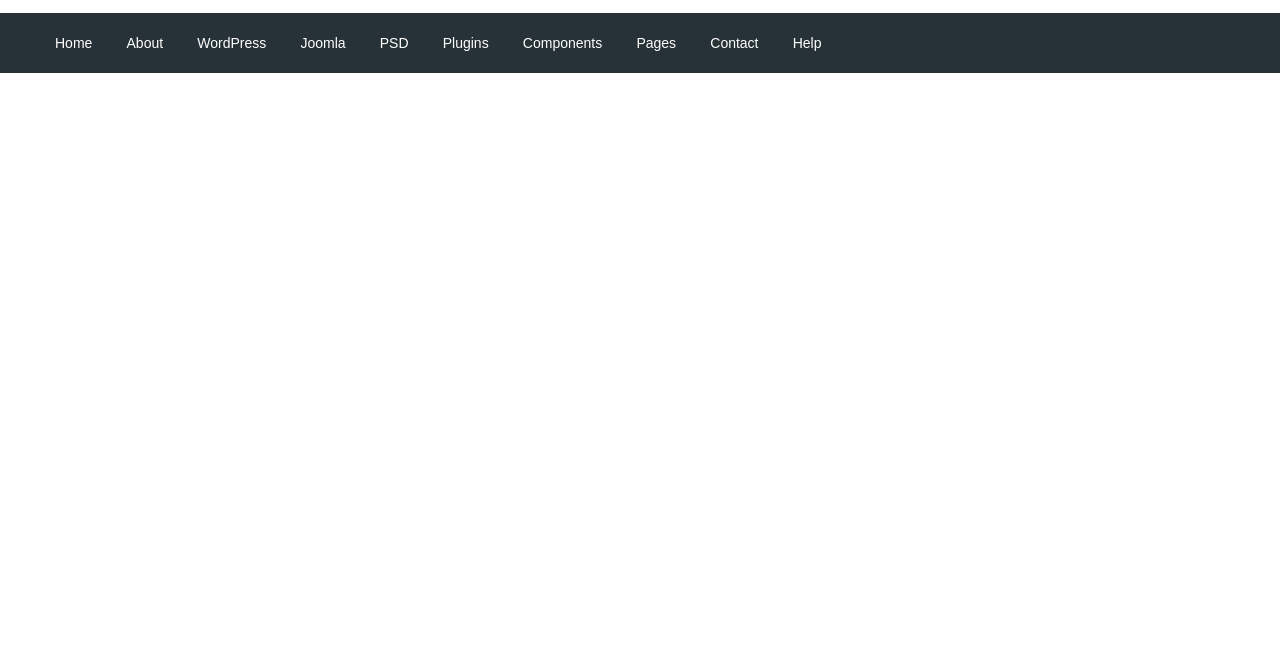
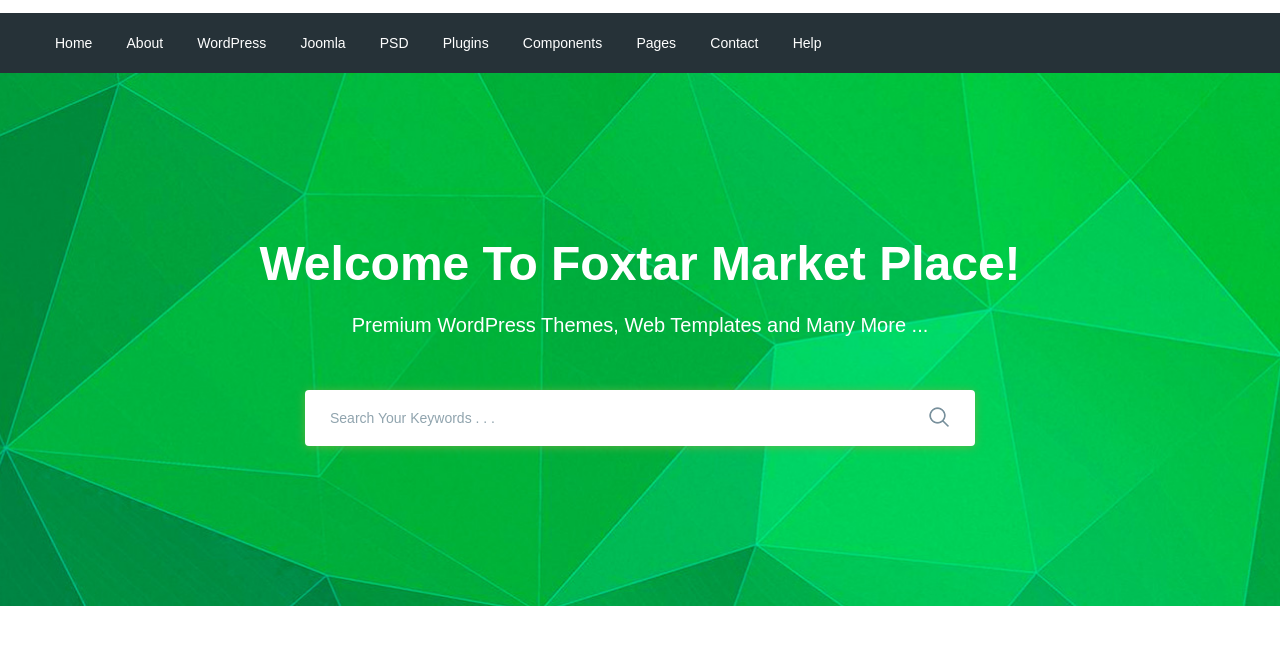
Before and after one commit to aleksandr-kolmakov/Moderno, a website: page app/index.html in a window 1280 px wide. Shown: the part 77-722 px from the top of the page. Drawn offline with nearby package versions, Linux system fonts and the light colour scheme; files that its build step writes are made by us from their sources.

Commit message:
search section

```diff
--- a/app/index.html
+++ b/app/index.html
@@ -109,6 +109,30 @@
     </header>
     <!-- /.header -->
 
+    <section class="search">
+        <div class="container">
+            <div class="search__inner">
+                <div class="search__inner-title">
+                    Welcome To Foxtar Market Place!
+                </div>
+                <div class="search__inner-text">
+                    Premium WordPress Themes, Web Templates and Many More ...
+                </div>
+                <div class="search__inner-form">
+                  <form>
+                      <input type="text" placeholder="Search Your Keywords . . ." required>
+                      <button type="submit">
+                          <img src="images/icons/search.png" alt="">
+                      </button>
+                  </form>
+                </div>
+            </div>
+            <!-- /.search__inner -->
+        </div>
+        <!-- /.container -->
+    </section>
+    <!-- /.search -->
+
 
     <script src="https://ajax.googleapis.com/ajax/libs/jquery/3.5.1/jquery.min.js"></script>
     <script src="js/libs.min.js"></script>
--- a/app/scss/style.scss
+++ b/app/scss/style.scss
@@ -56,3 +56,61 @@
         font-size: 14px;
     }
 }
+
+.search{
+    background-image: url(../images/search-bg.jpg);
+    background-repeat: no-repeat;
+    background-size: cover;
+    background-position: center;
+    min-height: 533px;
+}
+
+.search__inner{
+    padding: 155px 0 100px;
+    color: #fff;
+    text-align: center;
+    &-title{
+        font-size: 48px;
+        margin-bottom: 10px;
+        font-weight: 700;
+        line-height: 72px;
+    }
+    &-text{
+        font-size: 20px;
+        margin-bottom: 50px;
+        font-weight: 500;
+        line-height: 30px;
+    }
+    &-form{
+        max-width: 670px;
+        width: 100%;
+        margin: 0 auto;
+        position: relative;
+        input{
+            display: block;
+            width: 100%;
+            box-shadow: 0px 1px 10px 0px rgba(124, 178, 64, 0.75);
+            border-radius: 4px;
+            height: 56px;
+            border: none;
+            font-size: 14px;
+            font-weight: 500;
+            outline: none;
+            padding-left: 25px;
+            padding-right: 60px;
+            &::placeholder{
+                color: #90a4ae;
+                font-weight: 500;
+            }
+        }
+        button{
+            position: absolute;
+            border: none;
+            background-color: transparent;
+            right: 20px;
+            top: 16px;
+
+        }
+
+    }
+}
```
Also changed, not shown: app/images/icons/search.png (added), app/images/icons/search.svg (added), app/images/search-bg.jpg (added), 1 other file.
